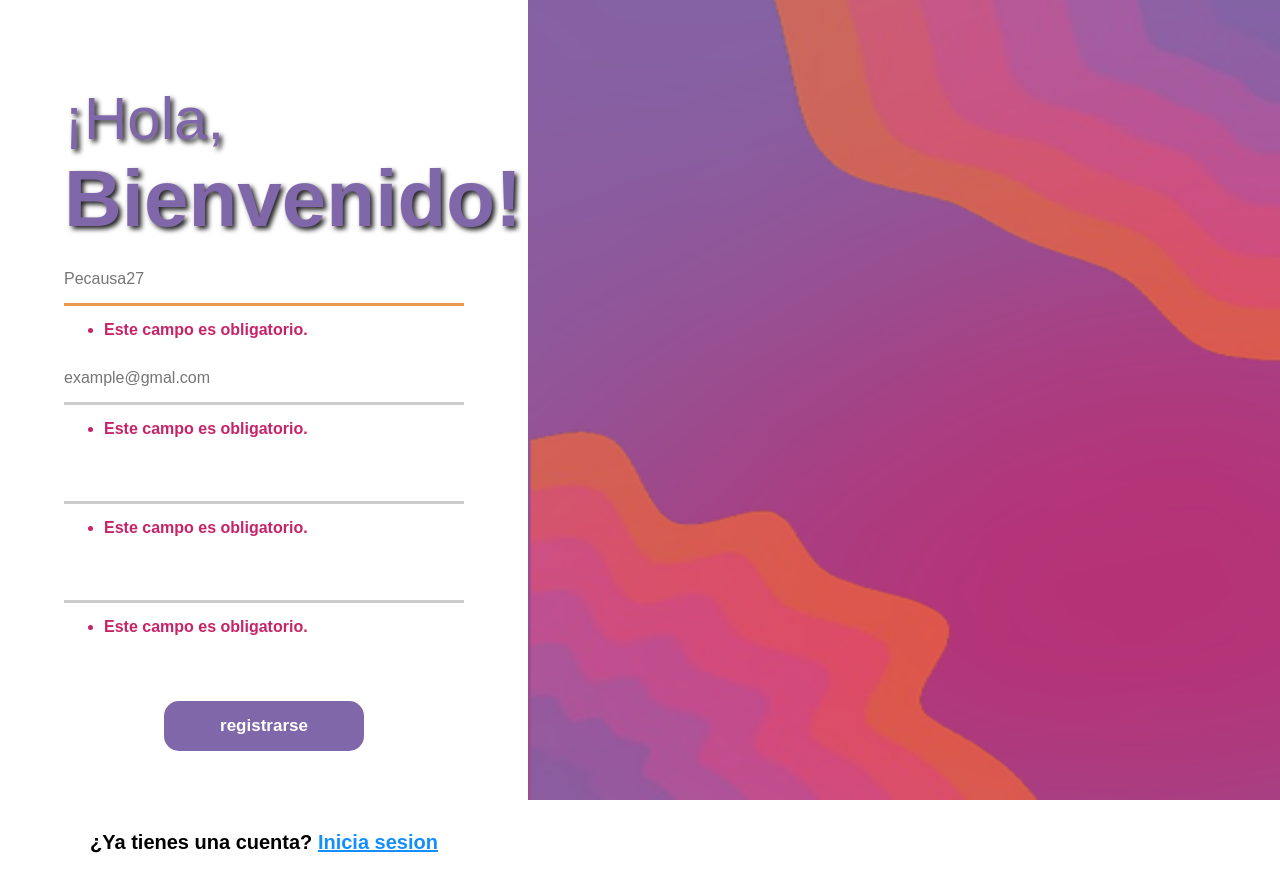
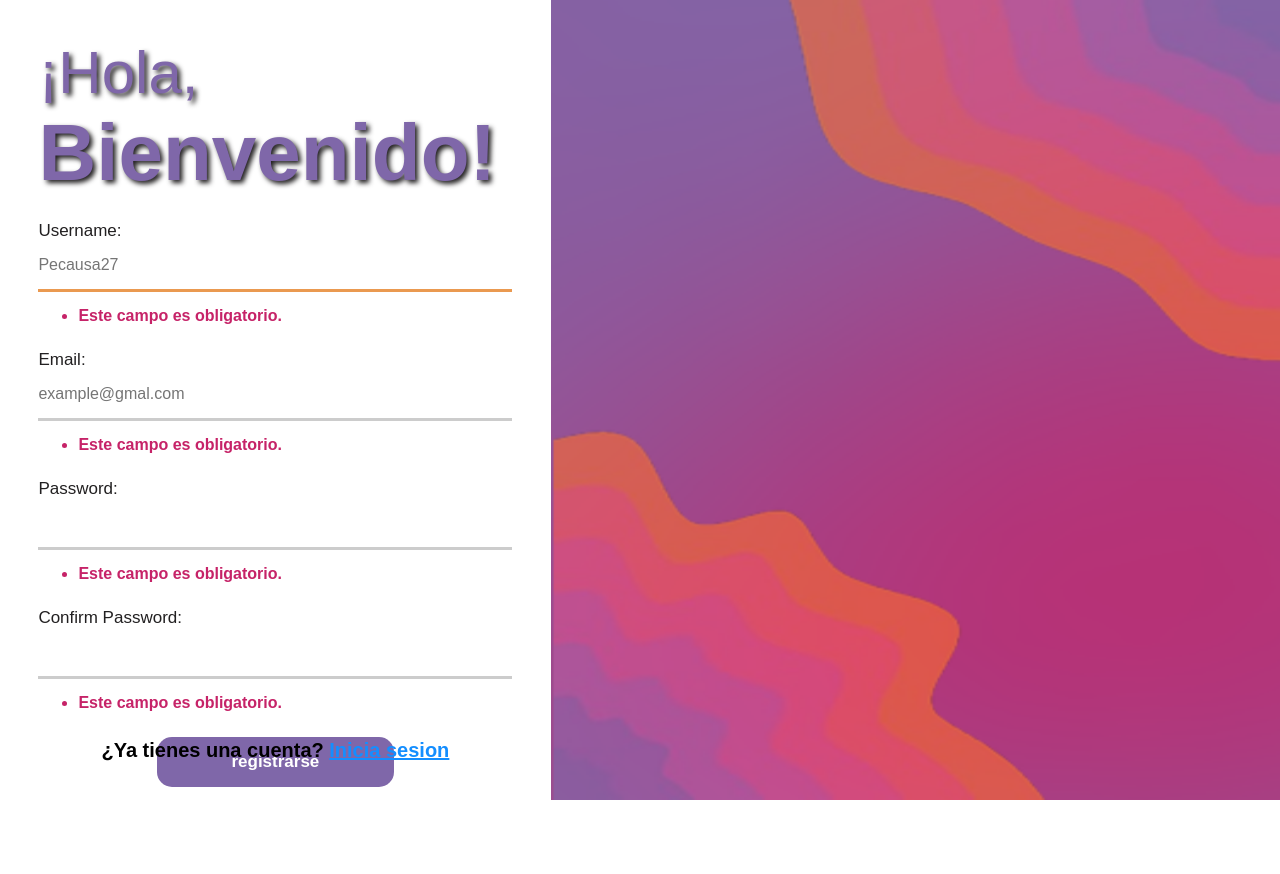
Before and after one commit to bdaehz/Astrion, a Django app: page /register/ in a window 1280 px wide. After the commit the page ends 800 px from the top, so only its background shows below. Run offline with Django 5.2, Linux system fonts and the light colour scheme.

Commit message:
arreglo label register, mensaje registro mejorado, cargar perfil cuando se crea una cuenta, ajuste de tamaños en formularios register/login

```diff
--- a/red_social/landing/forms.py
+++ b/red_social/landing/forms.py
@@ -3,24 +3,45 @@ from django.contrib.auth.forms import UserCreationForm
 from django.contrib.auth.models import User
 
 class CustomTextInput (forms.TextInput):
+
     def __init__(self, *args, **kwargs):
         kwargs.setdefault('attrs', {})['class'] = 'input'
         super (CustomTextInput, self).__init__(*args, **kwargs)
 
 
 class RegisterForm (UserCreationForm):
-    username = forms.CharField( widget=CustomTextInput(
-        attrs={
-            'placeholder': "Pecausa27"
-        }
-    ),label='Username')
-    email = forms.EmailField(widget=CustomTextInput(
-        attrs={
-            'placeholder': "example@gmal.com"
-        }
-    ),label='Email')
-    password1 = forms.CharField(label="Password", widget=CustomTextInput())
-    password2 = forms.CharField(label="Confirm Password", widget=CustomTextInput())
+    username = forms.CharField(
+        label="Username",
+        widget=CustomTextInput(
+            attrs={
+                'placeholder': "Pecausa27"
+            }
+        )
+    )
+    email = forms.EmailField(
+        label='Email',
+        widget=CustomTextInput(
+            attrs={
+                'placeholder': "example@gmal.com"
+            }
+        )
+    )
+    password1 = forms.CharField(
+        label="Password",
+        widget=CustomTextInput(
+            attrs={
+                'type': 'password'
+            }
+        )
+    )
+    password2 = forms.CharField(
+        label="Confirm Password",
+        widget=CustomTextInput(
+            attrs={
+                'type': 'password'
+            }
+        )
+    )
     class Meta:
         model = User
         fields = ['username', 'email', 'password1', 'password2']
--- a/red_social/landing/models.py
+++ b/red_social/landing/models.py
@@ -12,7 +12,7 @@ class Perfil(models.Model):
 class Publicacion(models.Model):
     id_publicacion = models.AutoField(primary_key=True)
     id_user = models.ForeignKey(settings.AUTH_USER_MODEL, on_delete=models.CASCADE)
-    # id_comentario = models.ForeignKey('Comentario', on_delete=models.CASCADE)
+    #id_comentario = models.
     archivo = models.FileField(upload_to='img/media/')
     fecha = models.DateTimeField(auto_now_add=True)
     contenido = models.TextField(max_length=200)
--- a/red_social/landing/views.py
+++ b/red_social/landing/views.py
@@ -19,8 +19,15 @@ def register(request):
     register_form = RegisterForm(request.POST)
     if request.method == 'POST':
         if register_form.is_valid():
-            register_form.save()
+            user = register_form.save()
             messages.success(request, 'Te registraste con exito')
+            #cuando se crea el usuario se crea la vista del perfil
+            perfil = Perfil(
+                id_user=user,
+                username=user.username,
+                biografia='Hola estoy usando Astrion que cool😎'
+            )
+            perfil.save()
             return redirect('login')
     return render(request, 'register.html', {'register_form': register_form})
 
--- a/red_social/red_social/static/css/login-register.css
+++ b/red_social/red_social/static/css/login-register.css
@@ -24,8 +24,10 @@ aside{
 main{
     display: flex;
     flex-direction: column;
-    width: 50vh;
-    padding: 5%;
+    justify-content: space-between;
+    width: 65vw;
+    padding: 3%;
+    gap: 3%;
 }
 
 .bienvenida{
@@ -36,7 +38,6 @@ main{
 .parte1{
     font-size: 60px;
     margin: 0px;
-    margin-top: 20px;
 }
 
 .imagen-login{
@@ -56,15 +57,16 @@ h1{
 }
 
 form{
-    margin: 10px 0px;
     display: flex;
     flex-direction: column;
+    justify-content: space-between;
+    gap: 10px;
+    min-height: 45vh;
 }
 
 form label{
     color: var(--color-letras);
-    margin-top: 40px;
-    font-size: 20px;
+    font-size: 17px;
 }
 
 input{
@@ -84,7 +86,6 @@ input:focus{
 }
 
 .submit{
-    margin: 50px 0;
     width: 50%;
     font-size: 17px;
     font-weight: bolder;
@@ -118,6 +119,11 @@ ul{
     display: flex;
 }
 
+.form-field{
+    display: flex;
+    flex-direction: column;
+}
+
 .card{
     display: flex;
     flex-direction: column;
@@ -145,3 +151,15 @@ ul{
     flex-direction: row-reverse;
     gap: 30px;
 }
+
+.registrado{
+    display: flex;
+    align-items: center;
+    border: #9CCFBC 1.5px solid;
+    background-color: #CEE7DD;
+    color: #0A3622;
+    width: calc(100% - 20px);
+    padding: 10px;
+    border-radius: 10px;
+    gap: 10px;
+}
--- a/red_social/red_social/templates/register.html
+++ b/red_social/red_social/templates/register.html
@@ -19,6 +19,8 @@
         <form method="post">
             {% csrf_token %}
             {% for field in register_form %}
+                <div class="form-field">
+                    <label for="{{ field.id_for_label }}">{{ field.label }}:</label>
                     {{ field }}
                     <div class="errores">
                         <b>
@@ -27,13 +29,15 @@
                             {% endif %}
                         </b>
                     </div>
+                </div>
             {% endfor %}
             <center>
                 <input type="submit" class="submit" value="registrarse">
             </center>
         </form>
+
         <div class="iniciar-sesion">
-           <b><p>¿Ya tienes una cuenta? <a href="{% url 'login' %}"> Inicia sesion</a></p></b>
+           <b>¿Ya tienes una cuenta? <a href="{% url 'login' %}"> Inicia sesion</a></b>
         </div>
     </main>
     <aside class="imagen-login">
```
Also changed, not shown: red_social/red_social/templates/comentarios.html (added, +51 -0 lines), red_social/red_social/templates/login.html (+8 -4 lines), red_social/red_social/templates/two_factor/core/login.html (+8 -3 lines), red_social/db.sqlite3. Lines whose indentation alone changed are shown as unchanged.
